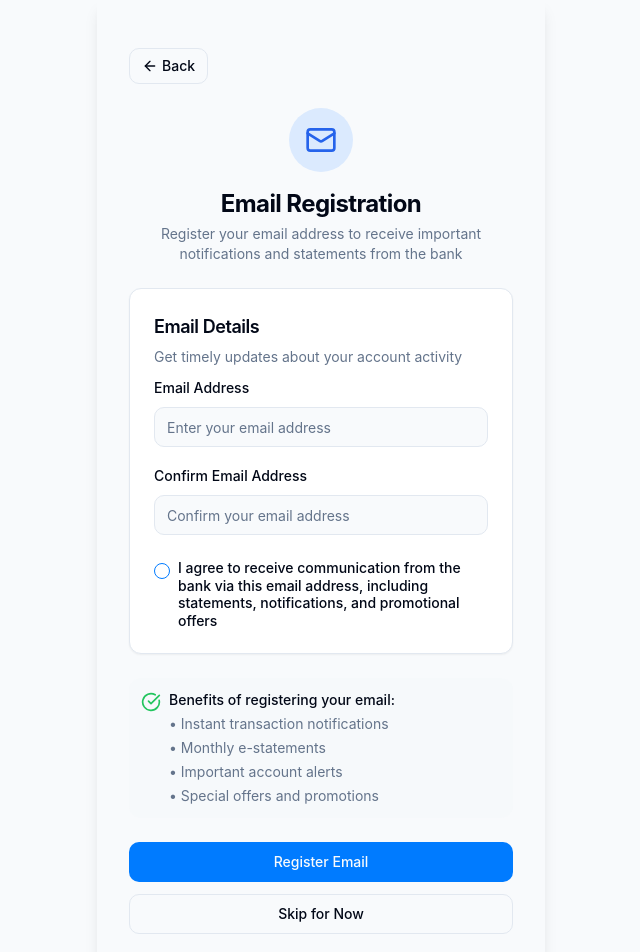
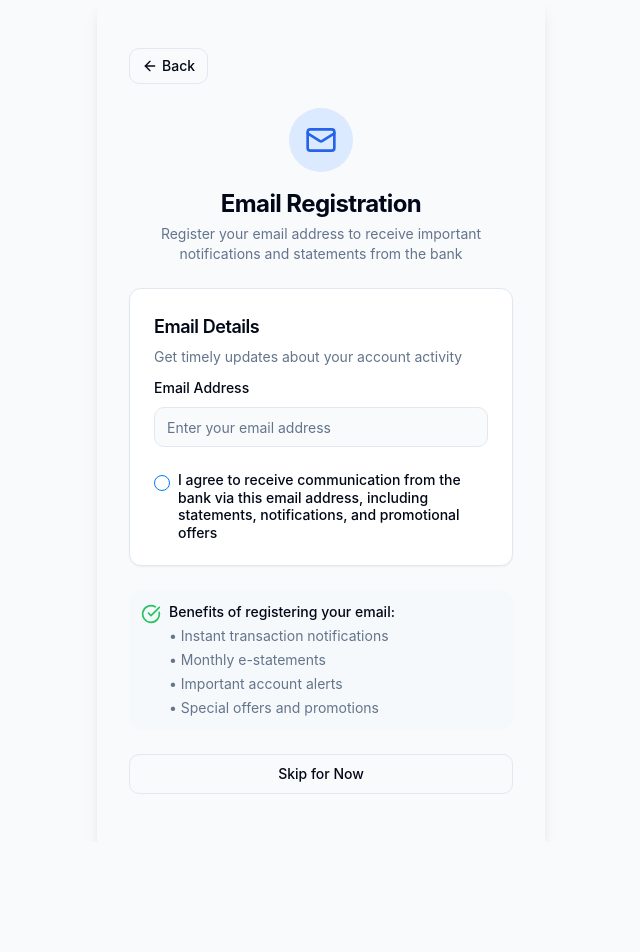
Before and after one commit to hunglq2987/superapp-vneid-connect-38, a React (Vite) app: page /email-registration in a window 1280 px wide. Shown: the top 952 px of the page, without its empty margins (319-959 px from the left). After the commit the page ends 842 px from the top, so only its background shows below. Built offline with nearby package versions, Linux system fonts and the light colour scheme.

Commit message:
Refactor: Update email registration and NFC verification
-   Show confirm button only when email is entered.
-   Remove confirm email field.
-   Remove NFC verification guideline.

```diff
--- a/src/components/EmailRegistration.tsx
+++ b/src/components/EmailRegistration.tsx
@@ -17,29 +17,18 @@ const EmailRegistration: React.FC = () => {
   const { phoneNumber, nationalId, isExistingCustomer, isNewNationalId, hasBiometric } = location.state || {};
 
   const [email, setEmail] = useState('');
-  const [confirmEmail, setConfirmEmail] = useState('');
   const [emailError, setEmailError] = useState('');
   const [acceptTerms, setAcceptTerms] = useState(false);
   const [isSubmitting, setIsSubmitting] = useState(false);
 
   const handleEmailChange = (e: React.ChangeEvent<HTMLInputElement>) => {
     setEmail(e.target.value);
-    validateEmail(e.target.value, confirmEmail);
+    validateEmail(e.target.value);
   };
 
-  const handleConfirmEmailChange = (e: React.ChangeEvent<HTMLInputElement>) => {
-    setConfirmEmail(e.target.value);
-    validateEmail(email, e.target.value);
-  };
-
-  const validateEmail = (email: string, confirmEmail: string) => {
+  const validateEmail = (email: string) => {
     if (email && !(/^\S+@\S+\.\S+$/.test(email))) {
       setEmailError('Please enter a valid email address');
-      return false;
-    }
-
-    if (confirmEmail && email !== confirmEmail) {
-      setEmailError('Email addresses do not match');
       return false;
     }
 
@@ -48,7 +37,7 @@ const EmailRegistration: React.FC = () => {
   };
 
   const handleSubmit = () => {
-    if (email && !validateEmail(email, confirmEmail)) {
+    if (email && !validateEmail(email)) {
       return;
     }
 
@@ -137,17 +126,6 @@ const EmailRegistration: React.FC = () => {
                 onChange={handleEmailChange}
                 placeholder="Enter your email address"
               />
-            </div>
-
-            <div className="space-y-2">
-              <Label htmlFor="confirmEmail">Confirm Email Address</Label>
-              <Input
-                id="confirmEmail"
-                type="email"
-                value={confirmEmail}
-                onChange={handleConfirmEmailChange}
-                placeholder="Confirm your email address"
-              />
               {emailError && (
                 <p className="text-red-500 text-xs mt-1 flex items-center">
                   <AlertCircle size={12} className="mr-1" /> {emailError}
@@ -186,18 +164,23 @@ const EmailRegistration: React.FC = () => {
         </div>
 
         <div className="mt-auto space-y-3 mx-auto w-full max-w-md">
+          {email && (
             <motion.div
+              initial={{ opacity: 0, height: 0 }}
+              animate={{ opacity: 1, height: "auto" }}
+              exit={{ opacity: 0, height: 0 }}
               whileHover={{ scale: 1.02 }}
               whileTap={{ scale: 0.98 }}
             >
               <Button
                 onClick={handleSubmit}
                 className="w-full"
-              disabled={isSubmitting || (!!email && (!confirmEmail || !!emailError))}
+                disabled={isSubmitting || !!emailError}
               >
                 {isSubmitting ? 'Registering...' : 'Register Email'}
               </Button>
             </motion.div>
+          )}
 
           <motion.div
             whileHover={{ scale: 1.02 }}
--- a/src/components/VerificationOptions.tsx
+++ b/src/components/VerificationOptions.tsx
@@ -5,7 +5,7 @@ import Layout from './Layout';
 import { Card, CardContent } from '@/components/ui/card';
 import { Button } from '@/components/ui/button';
 import { toast } from 'sonner';
-import { ArrowLeft, Smartphone, CreditCard, CheckCircle } from 'lucide-react';
+import { ArrowLeft, Smartphone, CreditCard } from 'lucide-react';
 import { motion } from 'framer-motion';
 
 const VerificationOptions: React.FC = () => {
@@ -86,7 +86,7 @@ const VerificationOptions: React.FC = () => {
           >
             <Card className="cursor-pointer hover:shadow-md transition-shadow" onClick={handleNFC}>
               <CardContent className="p-6">
-                <div className="flex items-center mb-3">
+                <div className="flex items-center">
                   <div className="h-12 w-12 rounded-full bg-blue-500/10 flex items-center justify-center mr-4">
                     <CreditCard className="h-6 w-6 text-blue-500" />
                   </div>
@@ -96,33 +96,6 @@ const VerificationOptions: React.FC = () => {
                       Scan your physical ID card via NFC
                     </p>
                   </div>
-                </div>
-
-                <div className="mt-2 bg-blue-50 dark:bg-blue-900/20 p-3 rounded-lg">
-                  <h3 className="text-xs font-medium text-blue-700 dark:text-blue-300 mb-2 flex items-center">
-                    <CheckCircle size={12} className="inline mr-1" />
-                    6-Step NFC Verification Process
-                  </h3>
-                  <ul className="text-xs text-blue-600 dark:text-blue-400 space-y-1">
-                    <li className="flex items-start">
-                      <span className="mr-1 font-medium">1.</span> Initiate verification
-                    </li>
-                    <li className="flex items-start">
-                      <span className="mr-1 font-medium">2.</span> Capture front of ID
-                    </li>
-                    <li className="flex items-start">
-                      <span className="mr-1 font-medium">3.</span> NFC communication
-                    </li>
-                    <li className="flex items-start">
-                      <span className="mr-1 font-medium">4.</span> Data verification
-                    </li>
-                    <li className="flex items-start">
-                      <span className="mr-1 font-medium">5.</span> Biometric comparison
-                    </li>
-                    <li className="flex items-start">
-                      <span className="mr-1 font-medium">6.</span> Complete verification
-                    </li>
-                  </ul>
                 </div>
               </CardContent>
             </Card>
```
Lines whose indentation alone changed are shown as unchanged.
